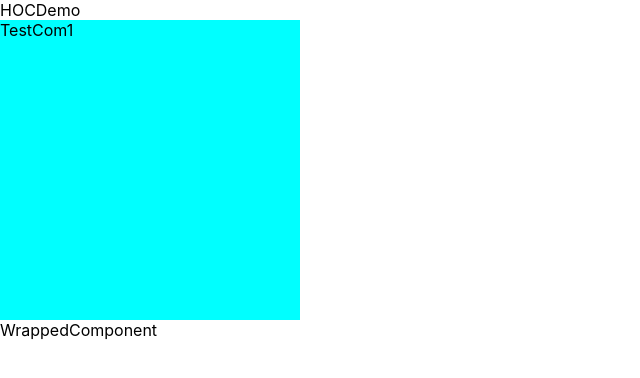
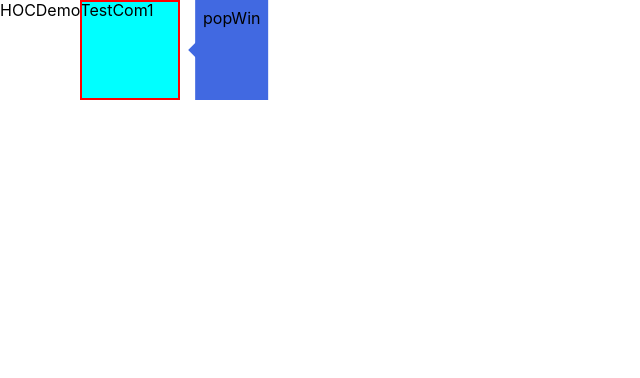
Before and after one commit to dxiuxiu/my_react_demo, a React app: page /hoc in a window 1280 px wide. Shown: the top 378 px of the page, without its empty margins (0-640 px from the left). Built offline with nearby package versions, Linux system fonts and the light colour scheme.

Commit message:
hoc demo

```diff
--- a/src/components/TestCom1/index.scss
+++ b/src/components/TestCom1/index.scss
@@ -1,5 +1,5 @@
 .TestCom1_container{
-    width: 300px;
-    height: 300px;
+    width: 100px;
+    height: 100px;
     background-color: aqua;
 }
--- a/src/components/hocs/withPopWindow/index.js
+++ b/src/components/hocs/withPopWindow/index.js
@@ -4,7 +4,6 @@ import './index.scss'
 
 const withPopWindow = ()=>(WrappedComponent)=>{
     return class extends React.Component{
-
         wrappedComponentClick=()=>{
 
         }
@@ -15,8 +14,11 @@ const withPopWindow = ()=>(WrappedComponent)=>{
             }
             return (
                 <div className='withPopWindow_container'>
-                    <WrappedComponent {...mapMethodToProps} {...this.props} {...this.state}/>
-                    WrappedComponent
+                    <WrappedComponent {...mapMethodToProps} {...this.props}/>
+                    <div className='border'/>
+                    <div className='pop_window_container'>
+                        popWin
+                    </div>
                 </div>
             )
         }
--- a/src/components/hocs/withPopWindow/index.scss
+++ b/src/components/hocs/withPopWindow/index.scss
@@ -1,3 +1,34 @@
 .withPopWindow_container{
+    display: inline-block;
     position: relative;
+    .border{
+        position: absolute;
+        top: 0;
+        left: 0;
+        bottom: 0;
+        right: 0;
+        // width: 100%;
+        // height: 100%;
+        border: 2px solid red;
+    }
+    .pop_window_container{
+        position: absolute;
+        top: 0;
+        right: 0;
+        bottom: 0;
+        transform: translateX(120%);
+        background-color: royalblue;
+        padding: 8px;
+        &::before{
+            content: '';
+            position: absolute;
+            left: -15px;
+            top: 50%;
+            transform: translateY(-50%);
+            border-right: 8px solid royalblue;
+            border-left: 8px solid transparent;
+            border-top: 8px solid transparent;
+            border-bottom: 8px solid transparent;
+        }
+    }
 }
```
